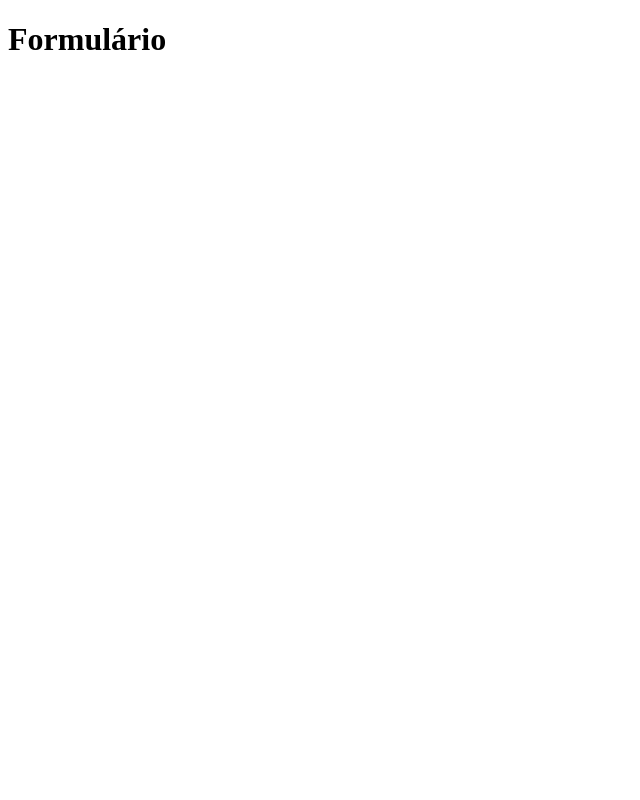
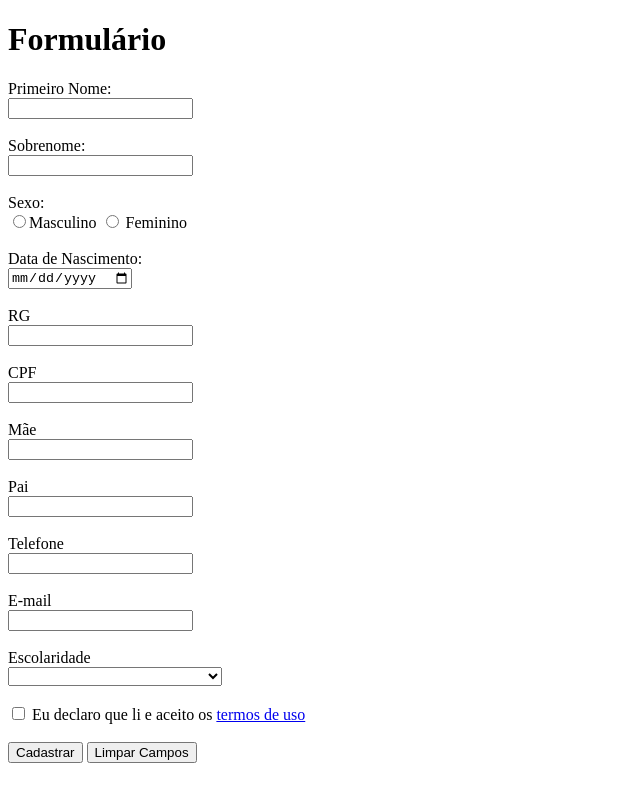
Before and after one commit to Kelsonobd/formul-rio-HTML-CSS, a plain HTML site: page index.html in a window 1280 px wide. Shown: the whole page, without its empty margins (0-640 px from the left). Drawn offline with Linux system fonts and the light colour scheme; files that its build step writes are made by us from their sources.

Commit message:
Finish- HTML

```diff
--- a/index.html
+++ b/index.html
@@ -1,20 +1,98 @@
 <!DOCTYPE html>
 <html lang="pt-BR">
+
 <head>
     <meta charset="UTF-8">
     <meta name="viewport" content="width=device-width, initial-scale=1.0">
+    <link rel="stylesheet" type="text/css" href="css/style.css">
     <title>Tabela</title>
 </head>
+
 <body>
+    <header>
 
-    <h1>Formulário</h1>
-    <!--FORM TITLE-->
 
-<form action="#">
-    <!--FORUM START-->
+    </header>
+            <h1>Formulário</h1>
+            <!--FORM TITLE-->
 
-</form>
-<!--FORUM END-->
+            <form action="#" method="GET">
+                <!--FORUM START-->
 
+                <label>
+                    Primeiro Nome: <br>
+                    <input type="text" name="firstName" />
+                </label><br><br>
+                <!--FIRST NAME END-->
+                <label>
+                    Sobrenome:<br>
+                    <input type="text" name="lastName" />
+                </label><br><br>
+                <!--LAST NAME END-->
+                <label>
+                    Sexo:<br>
+                    <input type="radio" name="sexo" value="M">Masculino
+                    <input type="radio" name="sexo" value="F"> Feminino
+                </label><br><br>
+                <!--SEXO END-->
+                <label>
+                    Data de Nascimento:<br>
+                    <input type="date" name="bday">
+                </label><br><br>
+                <!--BIRTH END-->
+                <label>
+                    RG<br>
+                    <input type="number" name="rg">
+                </label><br><br>
+                <!--RG END-->
+                <label>
+                    CPF<br>
+                    <input type="number" name="cpf">
+                </label><br><br>
+                <!--CPF END-->
+                <label>
+                    Mãe<br>
+                    <input type="text" name="motherName">
+                </label><br><br>
+                <!--MOTHER'S NAME END-->
+                <label>Pai<br>
+                    <input type="text" name="fatherName">
+                </label><br><br>
+                <!--FATHER'S NAME END-->
+                <label>
+                    Telefone<br>
+                    <input type="tel" name="phone">
+                </label><br><br>
+                <!--PHONE-END-->
+                <label>
+                    E-mail<br>
+                    <input type="email" name="email">
+                </label><br><br>
+                <!-- E-MAIL-END-->
+                <label>
+                    Escolaridade<br>
+                    <!-- START-EDUCATION -->
+                    <select name="education">
+                        <option></option>
+                        <option value="Ensino Fundamental">Ensino Fundamental</option>
+                        <option value="Ensino Medio">Ensino Medio</option>
+                        <option value="Ensino Superior">Ensino Superior</option>
+                        <option value="Ensino Fundamental Incompleto">Ensino Fundamental Incompleto</option>
+                        <option value="Ensino Medio Incompleto">Ensino Medio Incompleto</option>
+                        <option value="Ensino Superior Incompleto">Ensino Superior Incompleto</option>
+                    </select>
+                </label><br><br>
+                <!-- EDUCATION-END -->
+                <label>
+                    <input type="checkbox" />
+                    Eu declaro que li e aceito os <a href="#" target="_blank">termos de uso</a>
+                </label><br><br>
+
+                <input type="submit" value="Cadastrar" />
+                <input type="submit" value="Limpar Campos" />
+                <!--SEND BUTTON -->
+            </form>
+            <!--FORM END-->
 </body>
+
 </html>
```
Also changed, not shown: assent/css/style.css (added).
